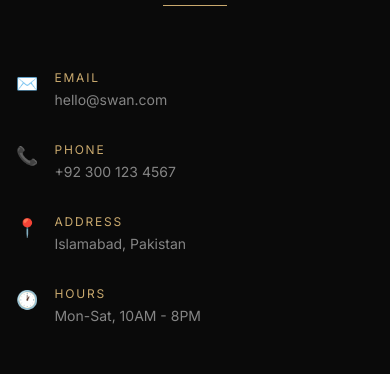
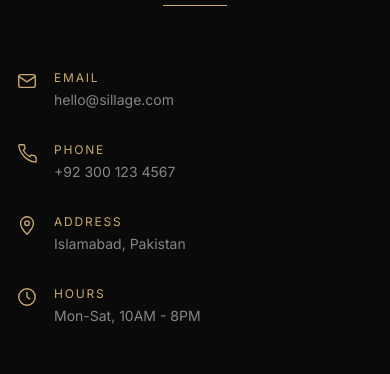
Before and after one commit to atifjan2019/sillage-perfume, a Next.js app: page /contact in a window 390 px wide. Shown: the part 235-609 px from the top of the page. Built offline with nearby package versions, Linux system fonts and the light colour scheme.

Commit message:
Add icon components for Dashboard, Bottle, Folder, Package, Cart Abandoned, Cash, Card, Mail, Phone, Pin, Clock, Check, Truck, Lock, and Return

```diff
--- a/src/app/checkout/page.tsx
+++ b/src/app/checkout/page.tsx
@@ -4,6 +4,7 @@
 import { useRouter } from "next/navigation";
 import { useCart } from "@/lib/cart";
 import { apiFetch } from "@/lib/api";
+import { CashIcon, CardIcon } from "@/components/Icons";
 
 function formatPrice(n: number) {
     return `Rs. ${n.toLocaleString()}`;
@@ -149,9 +150,11 @@
                                 </h2>
                                 <div className="grid grid-cols-1 sm:grid-cols-2 gap-4">
                                     {[
-                                        { value: "cod" as const, label: "Cash on Delivery", icon: "💵" },
-                                        { value: "stripe" as const, label: "Credit / Debit Card", icon: "💳" },
-                                    ].map((method) => (
+                                        { value: "cod" as const, label: "Cash on Delivery", Icon: CashIcon },
+                                        { value: "stripe" as const, label: "Credit / Debit Card", Icon: CardIcon },
+                                    ].map((method) => {
+                                        const Icon = method.Icon;
+                                        return (
                                             <button key={method.value} type="button"
                                                 onClick={() => setPaymentMethod(method.value)}
                                                 className="flex items-center gap-4 p-4 rounded-xl text-left transition-all duration-300"
@@ -159,11 +162,13 @@
                                                     backgroundColor: "var(--charcoal)",
                                                     border: paymentMethod === method.value ? "2px solid var(--gold)" : "1px solid rgba(255,255,255,0.08)",
                                                     boxShadow: paymentMethod === method.value ? "0 0 0 3px rgba(201,169,110,0.1)" : "none",
+                                                    color: paymentMethod === method.value ? "var(--gold)" : "rgba(255,255,255,0.6)",
                                                 }}>
-                                            <span className="text-xl">{method.icon}</span>
+                                                <Icon size={22} />
                                                 <span className="text-sm" style={{ color: "var(--cream)" }}>{method.label}</span>
                                             </button>
-                                    ))}
+                                        );
+                                    })}
                                 </div>
                             </div>
 
--- a/src/app/contact/page.tsx
+++ b/src/app/contact/page.tsx
@@ -1,4 +1,5 @@
 import { Metadata } from "next";
+import { MailIcon, PhoneIcon, PinIcon, ClockIcon } from "@/components/Icons";
 
 export const metadata: Metadata = {
     title: "Contact | Sillage Perfume",
@@ -6,6 +7,12 @@
 };
 
 export default function ContactPage() {
+    const items = [
+        { label: "Email", value: "hello@sillage.com", Icon: MailIcon },
+        { label: "Phone", value: "+92 300 123 4567", Icon: PhoneIcon },
+        { label: "Address", value: "Islamabad, Pakistan", Icon: PinIcon },
+        { label: "Hours", value: "Mon-Sat, 10AM - 8PM", Icon: ClockIcon },
+    ];
     return (
         <div className="pt-20 sm:pt-24">
             <section className="py-16 sm:py-24 px-4 sm:px-6 lg:px-8 max-w-4xl mx-auto">
@@ -21,20 +28,20 @@
                 <div className="grid grid-cols-1 lg:grid-cols-2 gap-12">
                     {/* Info */}
                     <div className="space-y-8">
-                        {[
-                            { label: "Email", value: "hello@swan.com", icon: "✉️" },
-                            { label: "Phone", value: "+92 300 123 4567", icon: "📞" },
-                            { label: "Address", value: "Islamabad, Pakistan", icon: "📍" },
-                            { label: "Hours", value: "Mon-Sat, 10AM - 8PM", icon: "🕐" },
-                        ].map((item) => (
-                            <div key={item.label} className="flex items-start gap-4">
-                                <span className="text-lg">{item.icon}</span>
-                                <div>
-                                    <p className="text-xs tracking-[0.15em] uppercase mb-1" style={{ color: "var(--gold)" }}>{item.label}</p>
-                                    <p className="text-sm" style={{ color: "rgba(255,255,255,0.5)" }}>{item.value}</p>
+                        {items.map((item) => {
+                            const Icon = item.Icon;
+                            return (
+                                <div key={item.label} className="flex items-start gap-4">
+                                    <span style={{ color: "var(--gold)" }}>
+                                        <Icon size={22} />
+                                    </span>
+                                    <div>
+                                        <p className="text-xs tracking-[0.15em] uppercase mb-1" style={{ color: "var(--gold)" }}>{item.label}</p>
+                                        <p className="text-sm" style={{ color: "rgba(255,255,255,0.5)" }}>{item.value}</p>
+                                    </div>
                                 </div>
-                            </div>
-                        ))}
+                            );
+                        })}
                     </div>
 
                     {/* Form */}
--- a/src/app/layout.tsx
+++ b/src/app/layout.tsx
@@ -1,8 +1,7 @@
 import type { Metadata } from "next";
 import { Inter, Cormorant_Garamond } from "next/font/google";
 import "./globals.css";
-import Navbar from "@/components/Navbar";
-import Footer from "@/components/Footer";
+import PublicChrome from "@/components/PublicChrome";
 import { CartProvider } from "@/lib/cart";
 
 const inter = Inter({
@@ -28,9 +27,7 @@
     <html lang="en">
       <body className={`${inter.variable} ${cormorant.variable} antialiased`} style={{ fontFamily: "var(--font-inter)" }} suppressHydrationWarning>
         <CartProvider>
-          <Navbar />
-          <main className="min-h-screen">{children}</main>
-          <Footer />
+          <PublicChrome>{children}</PublicChrome>
         </CartProvider>
       </body>
     </html>
--- /dev/null
+++ b/src/components/Icons.tsx
@@ -0,0 +1,181 @@
+import { SVGProps } from "react";
+
+type IconProps = SVGProps<SVGSVGElement> & { size?: number };
+
+function Base({ size = 18, children, ...rest }: IconProps & { children: React.ReactNode }) {
+    return (
+        <svg
+            width={size}
+            height={size}
+            viewBox="0 0 24 24"
+            fill="none"
+            stroke="currentColor"
+            strokeWidth={1.5}
+            strokeLinecap="round"
+            strokeLinejoin="round"
+            {...rest}
+        >
+            {children}
+        </svg>
+    );
+}
+
+export function DashboardIcon(props: IconProps) {
+    return (
+        <Base {...props}>
+            <rect x="3" y="3" width="7" height="9" rx="1" />
+            <rect x="14" y="3" width="7" height="5" rx="1" />
+            <rect x="14" y="12" width="7" height="9" rx="1" />
+            <rect x="3" y="16" width="7" height="5" rx="1" />
+        </Base>
+    );
+}
+
+export function BottleIcon(props: IconProps) {
+    return (
+        <Base {...props}>
+            <path d="M9 3h6v3a3 3 0 0 1 3 3v10a2 2 0 0 1-2 2H8a2 2 0 0 1-2-2V9a3 3 0 0 1 3-3V3z" />
+            <path d="M9 13h6" />
+        </Base>
+    );
+}
+
+export function FolderIcon(props: IconProps) {
+    return (
+        <Base {...props}>
+            <path d="M3 7a2 2 0 0 1 2-2h4l2 2h8a2 2 0 0 1 2 2v9a2 2 0 0 1-2 2H5a2 2 0 0 1-2-2V7z" />
+        </Base>
+    );
+}
+
+export function PackageIcon(props: IconProps) {
+    return (
+        <Base {...props}>
+            <path d="M21 8 12 3 3 8v8l9 5 9-5V8z" />
+            <path d="M3 8l9 5 9-5" />
+            <path d="M12 13v8" />
+        </Base>
+    );
+}
+
+export function CartAbandonedIcon(props: IconProps) {
+    return (
+        <Base {...props}>
+            <circle cx="9" cy="20" r="1.4" />
+            <circle cx="17" cy="20" r="1.4" />
+            <path d="M3 4h2l2.5 11h11l2-7H7" />
+            <path d="M19 5l3 3M22 5l-3 3" />
+        </Base>
+    );
+}
+
+export function CashIcon(props: IconProps) {
+    return (
+        <Base {...props}>
+            <rect x="2" y="6" width="20" height="12" rx="2" />
+            <circle cx="12" cy="12" r="3" />
+            <path d="M6 10v.01M18 14v.01" />
+        </Base>
+    );
+}
+
+export function CardIcon(props: IconProps) {
+    return (
+        <Base {...props}>
+            <rect x="2" y="5" width="20" height="14" rx="2" />
+            <path d="M2 10h20" />
+            <path d="M6 15h3" />
+        </Base>
+    );
+}
+
+export function MailIcon(props: IconProps) {
+    return (
+        <Base {...props}>
+            <rect x="3" y="5" width="18" height="14" rx="2" />
+            <path d="m3 7 9 6 9-6" />
+        </Base>
+    );
+}
+
+export function PhoneIcon(props: IconProps) {
+    return (
+        <Base {...props}>
+            <path d="M22 16.92V21a1 1 0 0 1-1.1 1 19 19 0 0 1-8.3-3 19 19 0 0 1-6-6A19 19 0 0 1 3.1 4.1 1 1 0 0 1 4.1 3h4.1a1 1 0 0 1 1 .8 12 12 0 0 0 .6 2.6 1 1 0 0 1-.2 1L8 9a16 16 0 0 0 7 7l1.5-1.5a1 1 0 0 1 1-.2 12 12 0 0 0 2.6.6 1 1 0 0 1 .8 1z" />
+        </Base>
+    );
+}
+
+export function PinIcon(props: IconProps) {
+    return (
+        <Base {...props}>
+            <path d="M12 22s7-7 7-12a7 7 0 1 0-14 0c0 5 7 12 7 12z" />
+            <circle cx="12" cy="10" r="2.5" />
+        </Base>
+    );
+}
+
+export function ClockIcon(props: IconProps) {
+    return (
+        <Base {...props}>
+            <circle cx="12" cy="12" r="9" />
+            <path d="M12 7v5l3 2" />
+        </Base>
+    );
+}
+
+export function CheckIcon(props: IconProps) {
+    return (
+        <Base {...props}>
+            <path d="M5 13l4 4L19 7" />
+        </Base>
+    );
+}
+
+export function TruckIcon(props: IconProps) {
+    return (
+        <Base {...props}>
+            <path d="M3 7h11v9H3z" />
+            <path d="M14 10h4l3 3v3h-7" />
+            <circle cx="7" cy="18" r="1.6" />
+            <circle cx="17" cy="18" r="1.6" />
+        </Base>
+    );
+}
+
+export function LockIcon(props: IconProps) {
+    return (
+        <Base {...props}>
+            <rect x="4" y="11" width="16" height="10" rx="2" />
+            <path d="M8 11V8a4 4 0 0 1 8 0v3" />
+        </Base>
+    );
+}
+
+export function ReturnIcon(props: IconProps) {
+    return (
+        <Base {...props}>
+            <path d="M3 7h11a6 6 0 0 1 6 6v0a6 6 0 0 1-6 6H8" />
+            <path d="m6 4-3 3 3 3" />
+        </Base>
+    );
+}
+
+export function SettingsIcon(props: IconProps) {
+    return (
+        <Base {...props}>
+            <circle cx="12" cy="12" r="3" />
+            <path d="M19.4 15a1.65 1.65 0 0 0 .33 1.82l.06.06a2 2 0 0 1-2.83 2.83l-.06-.06a1.65 1.65 0 0 0-1.82-.33 1.65 1.65 0 0 0-1 1.51V21a2 2 0 0 1-4 0v-.09A1.65 1.65 0 0 0 9 19.4a1.65 1.65 0 0 0-1.82.33l-.06.06a2 2 0 0 1-2.83-2.83l.06-.06A1.65 1.65 0 0 0 4.6 15a1.65 1.65 0 0 0-1.51-1H3a2 2 0 0 1 0-4h.09A1.65 1.65 0 0 0 4.6 9a1.65 1.65 0 0 0-.33-1.82l-.06-.06a2 2 0 0 1 2.83-2.83l.06.06a1.65 1.65 0 0 0 1.82.33H9a1.65 1.65 0 0 0 1-1.51V3a2 2 0 0 1 4 0v.09a1.65 1.65 0 0 0 1 1.51 1.65 1.65 0 0 0 1.82-.33l.06-.06a2 2 0 0 1 2.83 2.83l-.06.06a1.65 1.65 0 0 0-.33 1.82V9a1.65 1.65 0 0 0 1.51 1H21a2 2 0 0 1 0 4h-.09a1.65 1.65 0 0 0-1.51 1z" />
+        </Base>
+    );
+}
+
+export function SeoIcon(props: IconProps) {
+    return (
+        <Base {...props}>
+            <circle cx="11" cy="11" r="7" />
+            <path d="m21 21-4.3-4.3" />
+            <path d="M9 11h4M11 9v4" />
+        </Base>
+    );
+}
--- /dev/null
+++ b/src/components/PublicChrome.tsx
@@ -0,0 +1,23 @@
+"use client";
+
+import { usePathname } from "next/navigation";
+import { ReactNode } from "react";
+import Navbar from "./Navbar";
+import Footer from "./Footer";
+
+export default function PublicChrome({ children }: { children: ReactNode }) {
+    const pathname = usePathname();
+    const isAdmin = pathname?.startsWith("/admin");
+
+    if (isAdmin) {
+        return <>{children}</>;
+    }
+
+    return (
+        <>
+            <Navbar />
+            <main className="min-h-screen">{children}</main>
+            <Footer />
+        </>
+    );
+}
```
Also changed, not shown: src/app/admin/layout.tsx (+19 -6 lines), src/app/product/[slug]/ProductDetail.tsx (+21 -11 lines). Lines whose indentation alone changed are shown as unchanged.
